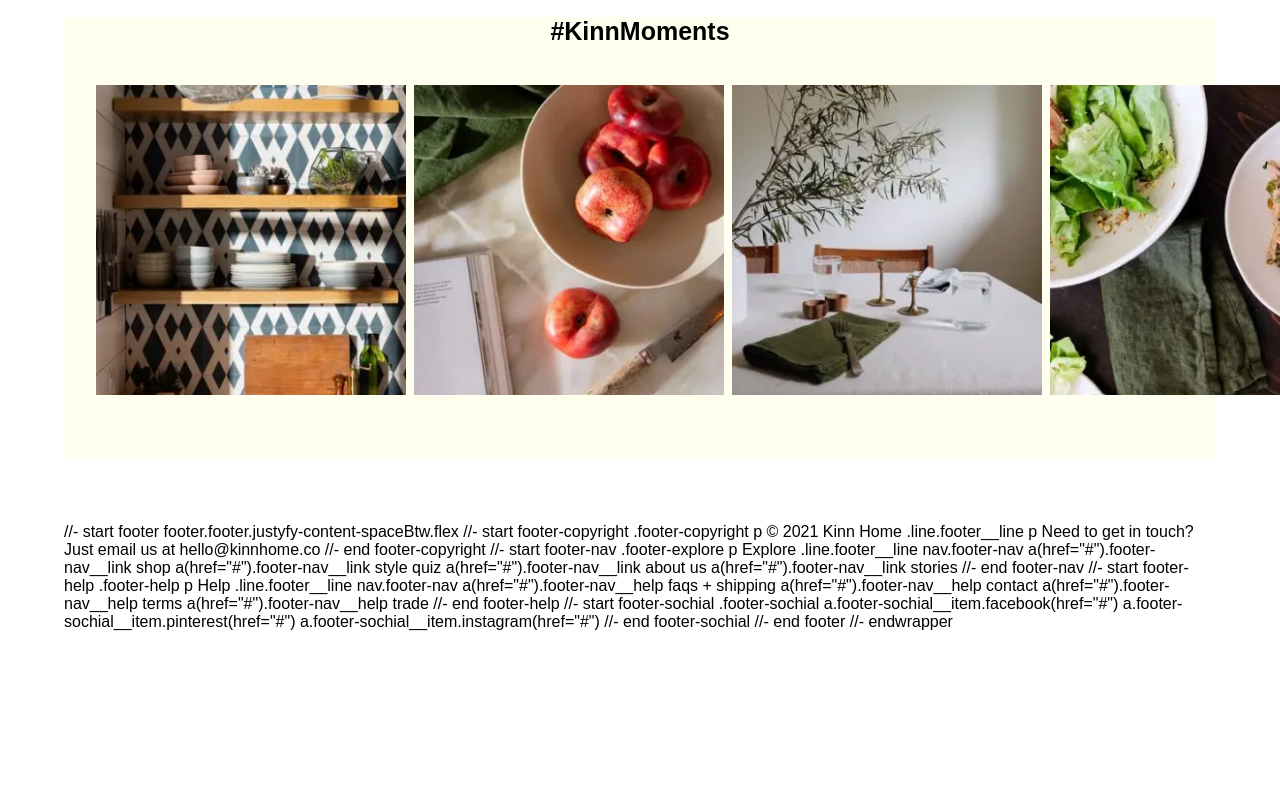
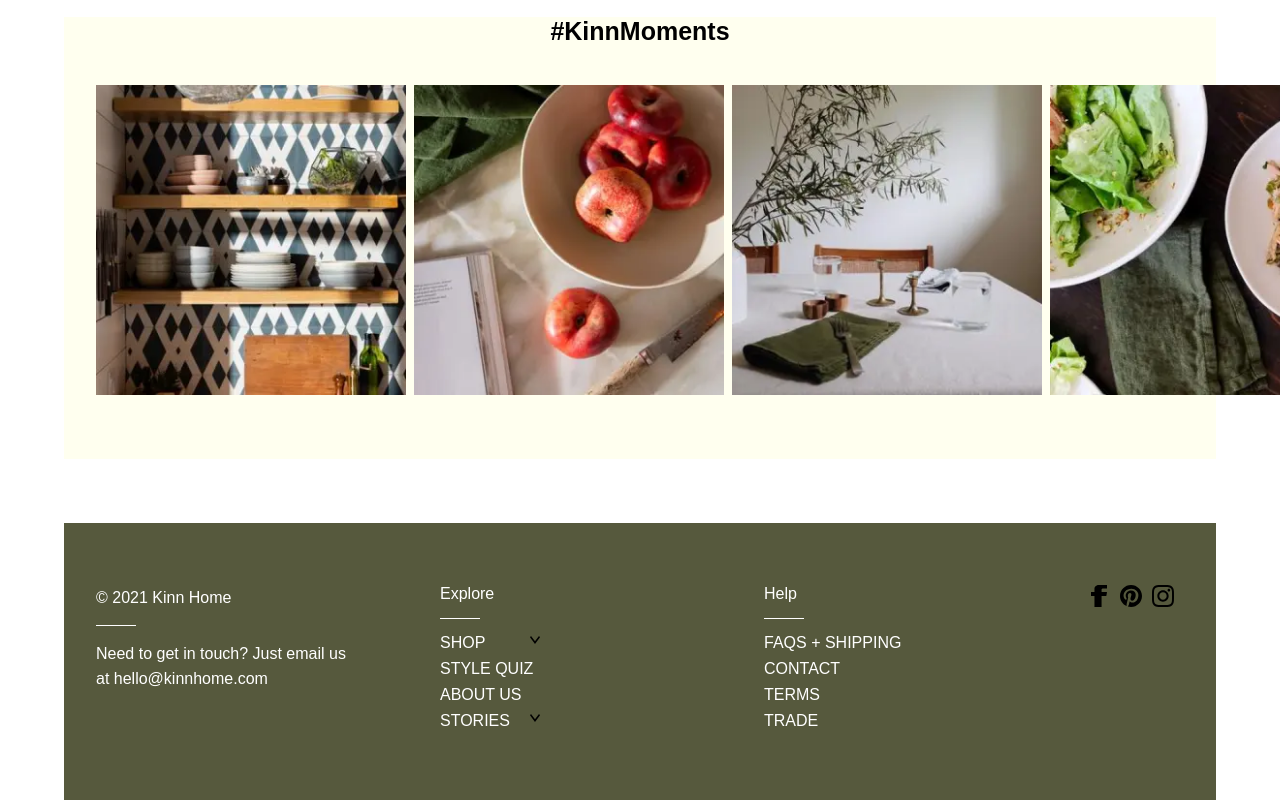
Before and after one commit to Sverxsro4nik/kinn__home-react, a React (Create React App) app: page / in a window 1280 px wide. Shown: the part 5259-6059 px from the top of the page. Before the commit the page ends 5890 px from the top, so only its background shows below. Built offline with nearby package versions, Linux system fonts and the light colour scheme.

Commit message:
Разбитие подвала сайта на компоненты и добавление их в проект

```diff
--- a/src/App.js
+++ b/src/App.js
@@ -8,6 +8,7 @@ import SectionEssentials from './components/SectionEssentials/SectionEssentials'
 import SectionAboutWork from './components/SectionAboutWork/SectionAboutWork';
 import SectionNewsLetter from './components/SectionNewsLetter/SectionNewsLetter';
 import SectionMoments from './components/SectionMoments/SectionMoments';
+import Footer from './components/Footer/Footer';
 
 function App() {
   return (
@@ -22,46 +23,7 @@ function App() {
               <SectionNewsLetter/>
               <SectionMoments/>
             </main>
-
-            //- start footer
-            footer.footer.justyfy-content-spaceBtw.flex
-                //- start footer-copyright
-                .footer-copyright
-                    p &#169; 2021 Kinn Home
-                    .line.footer__line
-                    p Need to get in touch? Just email us at hello@kinnhome.co
-                //- end footer-copyright
-
-                //- start footer-nav
-                .footer-explore
-                    p Explore
-                    .line.footer__line
-                    nav.footer-nav
-                        a(href="#").footer-nav__link shop
-                        a(href="#").footer-nav__link style quiz
-                        a(href="#").footer-nav__link about us
-                        a(href="#").footer-nav__link stories
-                //- end footer-nav
-
-                //- start footer-help
-                .footer-help
-                    p Help
-                    .line.footer__line
-                    nav.footer-nav
-                        a(href="#").footer-nav__help faqs + shipping
-                        a(href="#").footer-nav__help contact
-                        a(href="#").footer-nav__help terms
-                        a(href="#").footer-nav__help trade
-                //- end footer-help
-
-                //- start footer-sochial
-                .footer-sochial
-                    a.footer-sochial__item.facebook(href="#")
-                    a.footer-sochial__item.pinterest(href="#")
-                    a.footer-sochial__item.instagram(href="#")
-                //- end footer-sochial
-            //- end footer
-    //- endwrapper
+            <Footer/>
     </div>
   );
 }
--- /dev/null
+++ b/src/components/Footer/Footer.jsx
@@ -0,0 +1,19 @@
+import React from "react";
+import FooterCopyright from "../FooterCopyright/FooterCopyright";
+import FooterExplore from "../FooterExplore/FooterExplore";
+import FooterHelp from "../FooterHelp/FooterHelp";
+import FooterSochial from "../FooterSochial/FooterSochial";
+
+
+const Footer = () => {
+    return(
+        <footer className="footer justyfy-content-spaceBtw flex">
+            <FooterCopyright/>
+            <FooterExplore/>
+            <FooterHelp/>
+            <FooterSochial/>
+        </footer>
+    )
+}
+
+export default Footer;
--- /dev/null
+++ b/src/components/FooterCopyright/FooterCopyright.jsx
@@ -0,0 +1,14 @@
+import React from "react";
+
+
+const FooterCopyright = () => {
+    return(
+        <div className="footer-copyright">
+            <p>&#169; 2021 Kinn Home</p>
+            <div className="line footer__line"></div>
+            <p>Need to get in touch? Just email us at hello@kinnhome.com</p>
+        </div>
+    )
+}
+
+export default FooterCopyright;
--- /dev/null
+++ b/src/components/FooterExplore/FooterExplore.jsx
@@ -0,0 +1,21 @@
+import React from "react";
+
+
+
+const FooterExplore = () => {
+    return(
+        <div className="footer-explore">
+            <p>Explore</p>
+            <div className="line footer__line"></div>
+            <nav className="footer-nav">
+                <a href="#" className="footer-nav__link">shop</a>
+                <a href="#" className="footer-nav__link">style quiz</a>
+                <a href="#" className="footer-nav__link">about us</a>
+                <a href="#" className="footer-nav__link">stories</a>
+            </nav>
+        </div>
+    );
+}
+
+
+export default FooterExplore;
--- /dev/null
+++ b/src/components/FooterHelp/FooterHelp.jsx
@@ -0,0 +1,20 @@
+import React from "react";
+
+
+
+const FooterHelp = () => {
+    return(
+        <div className="footer-help">
+            <p>Help</p>
+            <div className="line footer__line"></div>
+            <nav className="footer-nav">
+                <a href="#" className="footer-nav__help">faqs + shipping</a>
+                <a href="#" className="footer-nav__help">contact</a>
+                <a href="#" className="footer-nav__help">terms</a>
+                <a href="#" className="footer-nav__help">trade</a>
+            </nav>
+        </div>
+    )
+}
+
+export default FooterHelp;
--- /dev/null
+++ b/src/components/FooterSochial/FooterSochial.jsx
@@ -0,0 +1,13 @@
+import React from "react";
+
+const FooterSochial = () => {
+    return(
+        <div className="footer-sochial">
+            <a className="footer-sochial__item facebook" href="#"></a>
+            <a className="footer-sochial__item pinterest" href="#"></a>
+            <a className="footer-sochial__item instagram" href="#"></a>
+        </div>
+    );
+}
+
+export default FooterSochial;
```
